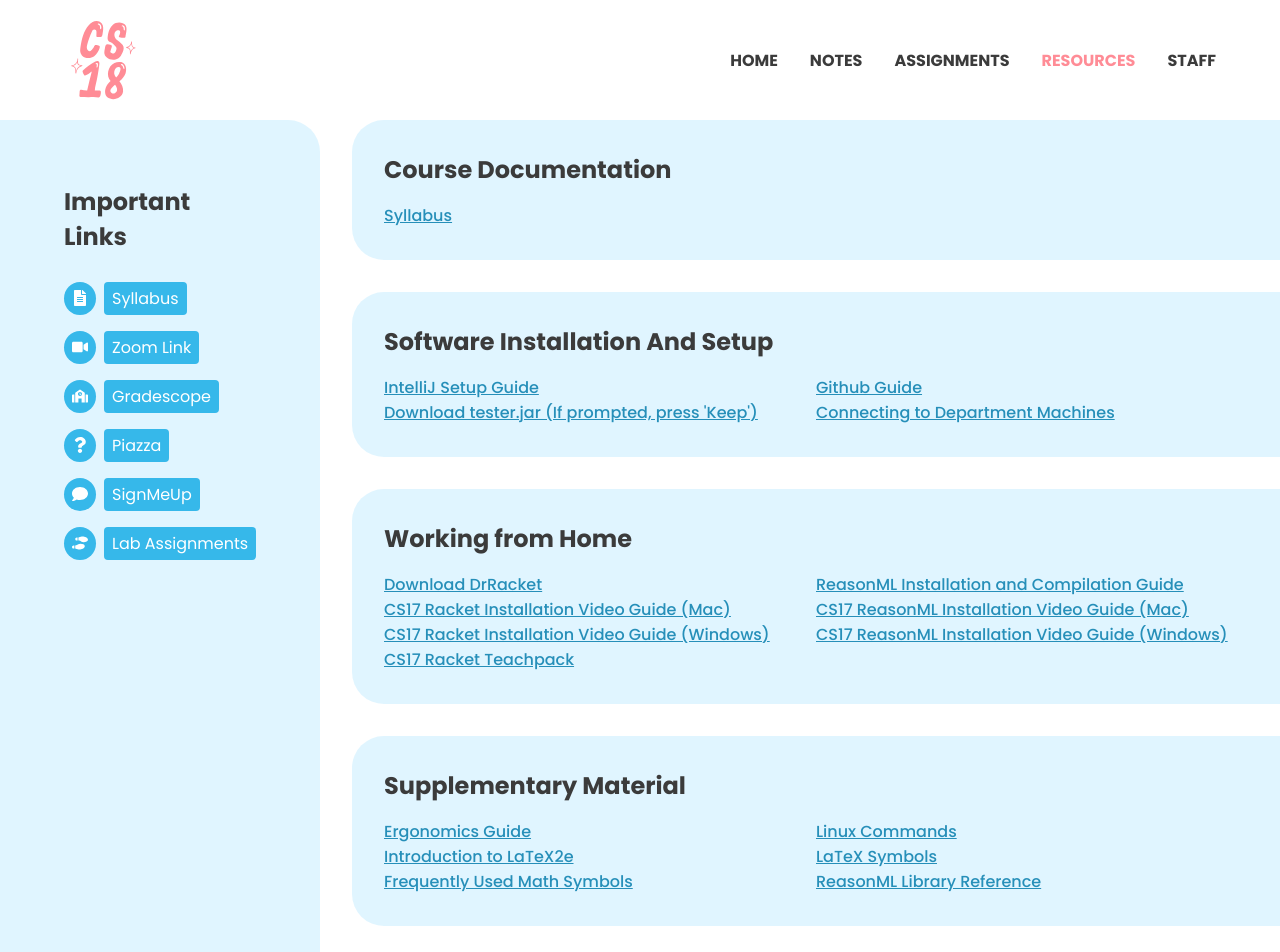
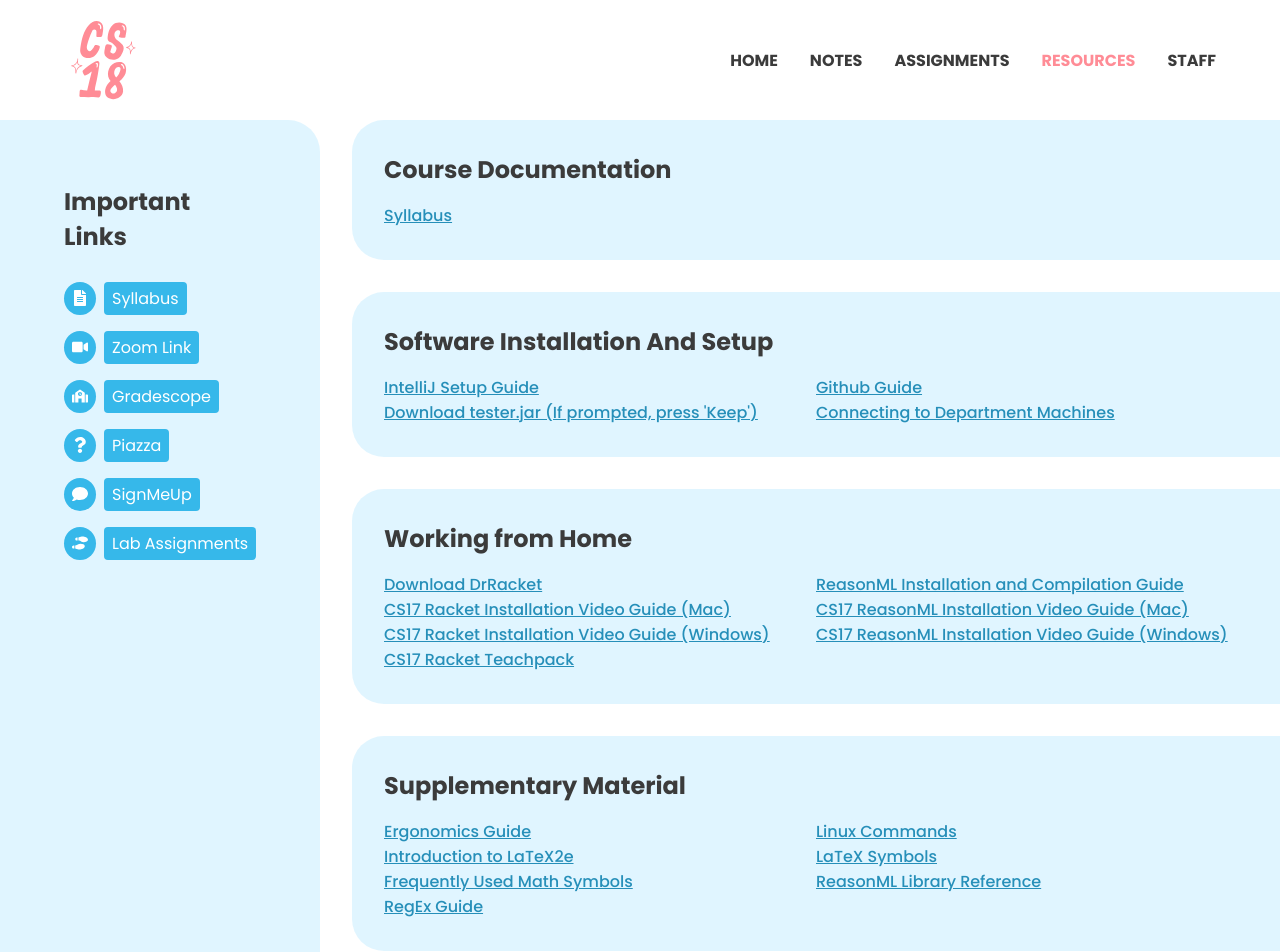
Before and after one commit to cs18-summer-2021/cs18-summer-2021.github.io, a React (Create React App) app: page /resources in a window 1280 px wide. Shown: the top 952 px of the page. Built offline with nearby package versions, Linux system fonts and the light colour scheme.

Commit message:
regex guide

```diff
--- a/src/Info/Resources/Resources.js
+++ b/src/Info/Resources/Resources.js
@@ -49,6 +49,7 @@
 				{ label: "LaTeX Symbols", link: "http://www.cs.brown.edu/system/software/latex/doc/symbols.pdf" },
 				{ label: "Frequently Used Math Symbols", link: "https://drive.google.com/file/d/1DWTzHQ8NHLYlVSSBq5yI0DclMqY3dtC8/view?usp=sharing" },
 				{ label: "ReasonML Library Reference", link: "https://reasonml.github.io/docs/en/overview" },
+				{ label: "RegEx Guide", link: "https://drive.google.com/file/d/1KbEclOrZHuH9TusaprXqcC4IoTymcA8d/view?usp=sharing"},
 			]
 	},
 	{
```
